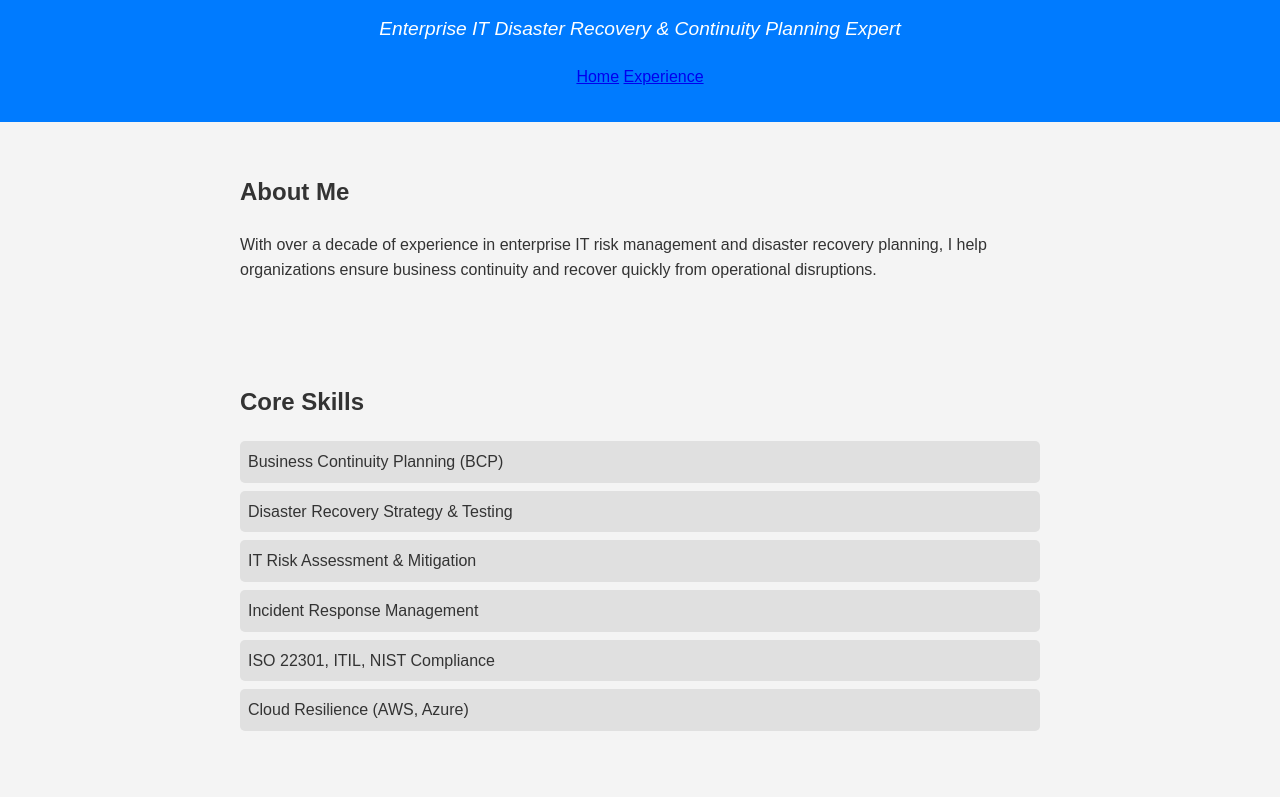
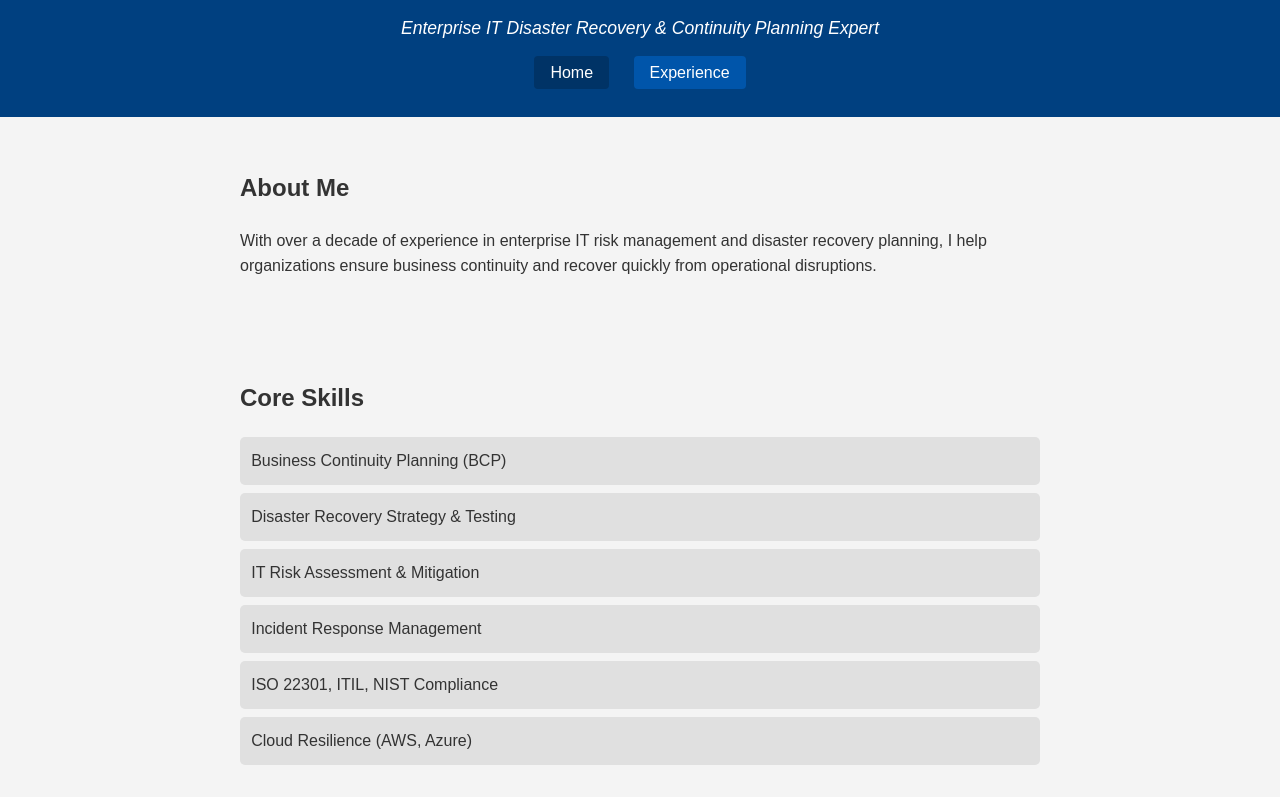
Before and after one commit to Mike-DR-dotcom/Testing-01, a plain HTML site: page index.html in a window 1280 px wide. Shown: the part 112-909 px from the top of the page. Drawn offline with Linux system fonts and the light colour scheme.

Commit message:
Update style.css

```diff
--- a/style.css
+++ b/style.css
@@ -7,15 +7,34 @@ body {
 }
 
 header {
-  background: #007BFF;
+  background: #004080;
   color: white;
   padding: 2rem;
   text-align: center;
 }
 
+nav {
+  margin-top: 1rem;
+}
+
+nav a {
+  text-decoration: none;
+  margin: 0 10px;
+  padding: 0.5rem 1rem;
+  background: #0055aa;
+  color: white;
+  border-radius: 4px;
+  transition: background 0.3s;
+}
+
+nav a:hover,
+nav a.active {
+  background: #003366;
+}
+
 .tagline {
   font-style: italic;
-  font-size: 1.2rem;
+  font-size: 1.1rem;
 }
 
 section {
@@ -24,15 +43,15 @@ section {
   margin: auto;
 }
 
-.skills ul {
+.skills ul, .experience-list {
   list-style: none;
   padding: 0;
 }
 
-.skills li {
+.skills li, .experience-list li {
   background: #e0e0e0;
   margin: 0.5rem 0;
-  padding: 0.5rem;
+  padding: 0.7rem;
   border-radius: 5px;
 }
 
@@ -45,7 +64,7 @@ form input, form textarea {
 }
 
 form button {
-  background: #007BFF;
+  background: #004080;
   color: white;
   padding: 0.8rem 1.5rem;
   border: none;
@@ -54,7 +73,7 @@ form button {
 }
 
 form button:hover {
-  background: #0056b3;
+  background: #00264d;
 }
 
 footer {
```
